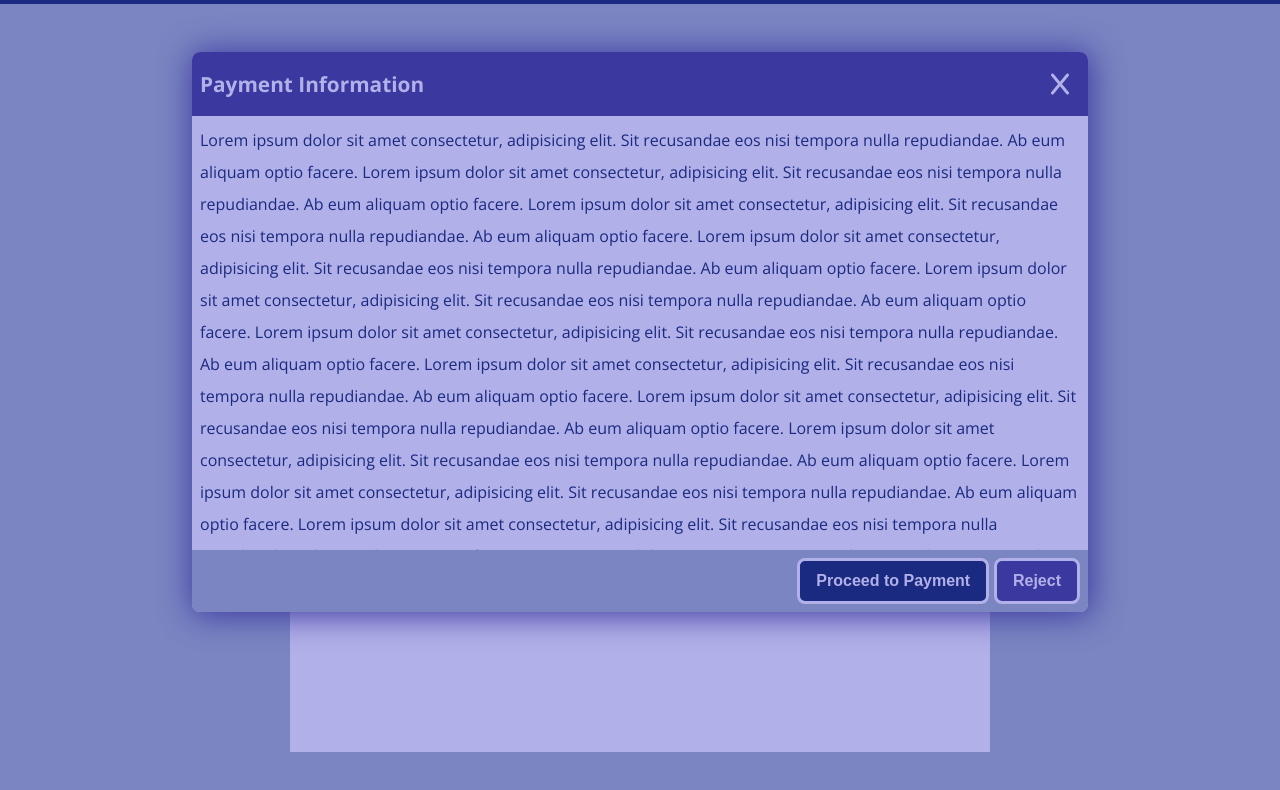
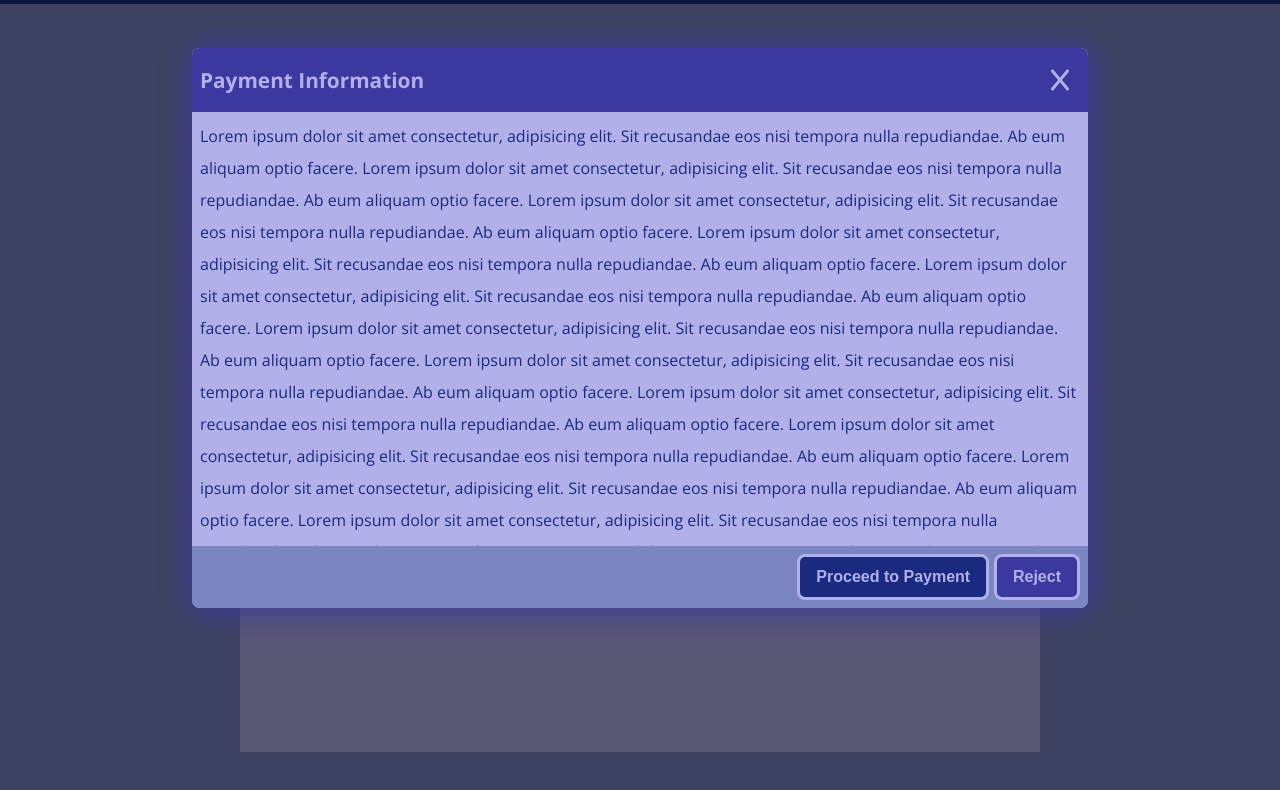
Before and after one commit to gebrina/draggable-modal, a React (Vite) app: page / in a window 1280 px wide. Both pictures are taken after a click on the button "Show Modal". Shown: the top 790 px of the page. Built offline with nearby package versions, Linux system fonts and the light colour scheme.

Commit message:
add overlay to moda

```diff
--- a/src/components/modal/Modal.style.tsx
+++ b/src/components/modal/Modal.style.tsx
@@ -28,6 +28,14 @@ export const ModalHeader = styled.div`
   }
 `;
 
+export const ModalOverlay = styled.div`
+  position: fixed;
+  background-color: rgba(0, 0, 0, 0.5);
+  width: 100%;
+  height: 100%;
+  inset: 0;
+`;
+
 export const ModalContent = styled.div`
   flex: 1;
   padding: 0.5rem;
@@ -46,6 +54,7 @@ export const ModalWrapper = styled(motion.div)`
   min-width: 300px;
   width: 60%;
   left: 50%;
+  top: 3rem;
   border-radius: 0.5rem;
   overflow: hidden;
 
--- a/src/components/modal/Modal.tsx
+++ b/src/components/modal/Modal.tsx
@@ -5,6 +5,7 @@ import {
   ModalContent,
   ModalFooter,
   ModalHeader,
+  ModalOverlay,
   ModalWrapper,
 } from "./Modal.style";
 
@@ -41,6 +42,7 @@ export const Modal: FC<TModalProps> = ({
   return (
     <AnimatePresence>
       {visible && (
+        <ModalOverlay>
           <ModalWrapper
             variants={modalVariants}
             initial="hidden"
@@ -49,11 +51,13 @@ export const Modal: FC<TModalProps> = ({
             key="modal"
           >
             <ModalHeader>
-            <h1>{title}</h1> <FaX className="close-btn" onClick={onClose} />
+              <h1>{title}</h1>{" "}
+              <FaX tabIndex={0} className="close-btn" onClick={onClose} />
             </ModalHeader>
             <ModalContent>{children}</ModalContent>
             <ModalFooter>{footer}</ModalFooter>
           </ModalWrapper>
+        </ModalOverlay>
       )}
     </AnimatePresence>
   );
--- a/src/pages/home/HomePage.style.tsx
+++ b/src/pages/home/HomePage.style.tsx
@@ -2,7 +2,7 @@ import styled from "@emotion/styled";
 import { motion } from "motion/react";
 
 export const PageContent = styled.div`
-  max-width: 700px;
+  max-width: 800px;
   display: flex;
   flex-direction: column;
   gap: 2rem;
```
Lines whose indentation alone changed are shown as unchanged.
